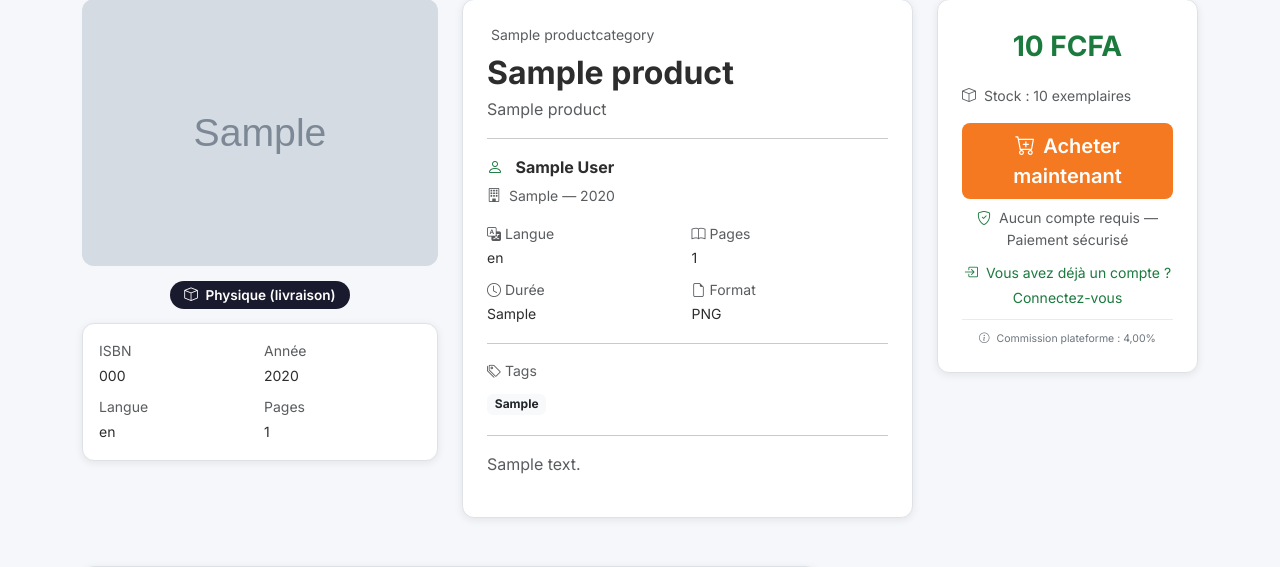
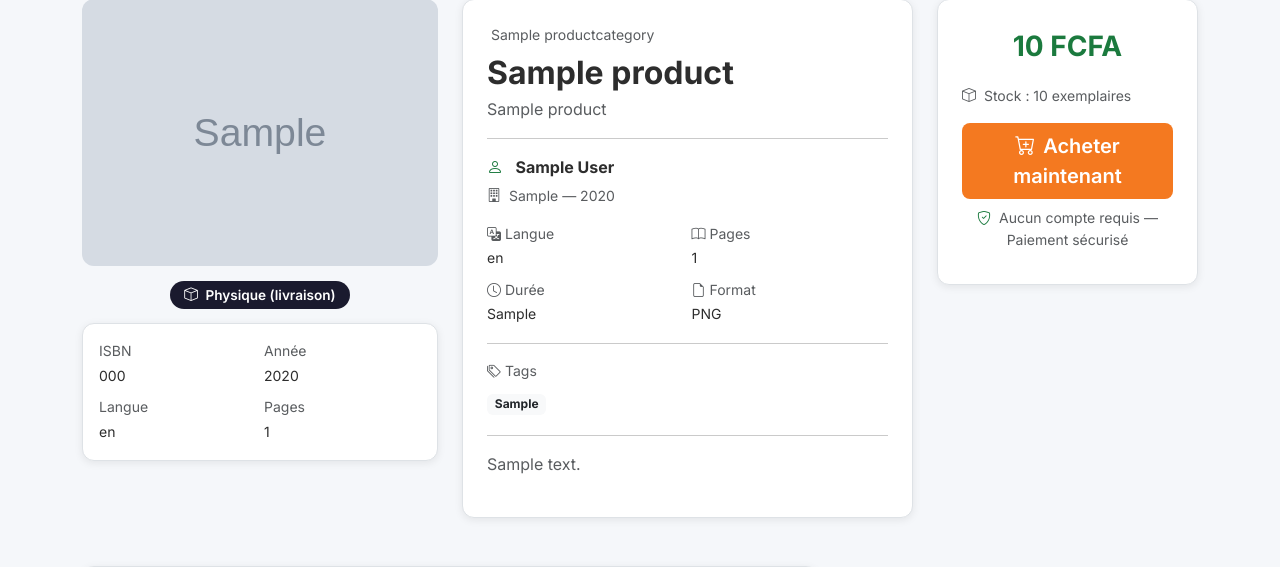
Before and after one commit to sidibeaboubacarsidick6-hub/ivoirpass_v2, a Django app: a page that uses templates/store/detail.html in a window 1280 px wide. Shown: the part 172-739 px from the top of the page. Run offline with Django 4.2, Linux system fonts and the light colour scheme; tables that the repository leaves empty hold one stand-in row (values such as "Sample post"); grey boxes marked "Sample" are stand-in pictures; parts of the project's set-up code (start-up, migrations or seed data) failed here and were passed over.

Commit message:
store: reapplique retrait compteur ventes et commission (ecrase par erreur lors d'une extraction de zip)

```diff
--- a/templates/store/detail.html
+++ b/templates/store/detail.html
@@ -382,13 +382,6 @@
                             </small>
                         </div>
 
-                        <!-- Commission info -->
-                        <div class="commission-info text-center">
-                            <small>
-                                <i class="bi bi-info-circle me-1"></i>
-                                Commission plateforme : {{ product.commission_rate }}%
-                            </small>
-                        </div>
 
                     {% else %}
                         <!-- Utilisateur non authentifié - ACHAT SANS COMPTE -->
@@ -401,14 +394,6 @@
                             Aucun compte requis — Paiement sécurisé
                         </p>
 
-                        <!-- Lien de connexion -->
-                        <div class="text-center mt-2">
-                            <a href="{% url 'account_login' %}?next={{ request.path }}"
-                               class="text-decoration-none small">
-                                <i class="bi bi-box-arrow-in-right me-1"></i>
-                                Vous avez déjà un compte ? Connectez-vous
-                            </a>
-                        </div>
 
                         <!-- Infos téléchargement -->
                         {% if product.is_digital %}
@@ -419,13 +404,6 @@
                         </div>
                         {% endif %}
 
-                        <!-- Commission info -->
-                        <div class="commission-info text-center">
-                            <small>
-                                <i class="bi bi-info-circle me-1"></i>
-                                Commission plateforme : {{ product.commission_rate }}%
-                            </small>
-                        </div>
                     {% endif %}
 
                 {% else %}
--- a/templates/store/list.html
+++ b/templates/store/list.html
@@ -149,13 +149,9 @@
               </div>
               {% endif %}
 
-              <div class="mt-auto pt-2 border-top d-flex
-                          justify-content-between align-items-center">
+              <div class="mt-auto pt-2 border-top">
                 <span class="fw-bold text-green">
                   {{ product.price|floatformat:0 }} FCFA
-                </span>
-                <span class="text-muted" style="font-size:0.75rem;">
-                  {{ product.sold_count }} vendu{{ product.sold_count|pluralize }}
                 </span>
               </div>
             </div>
```
